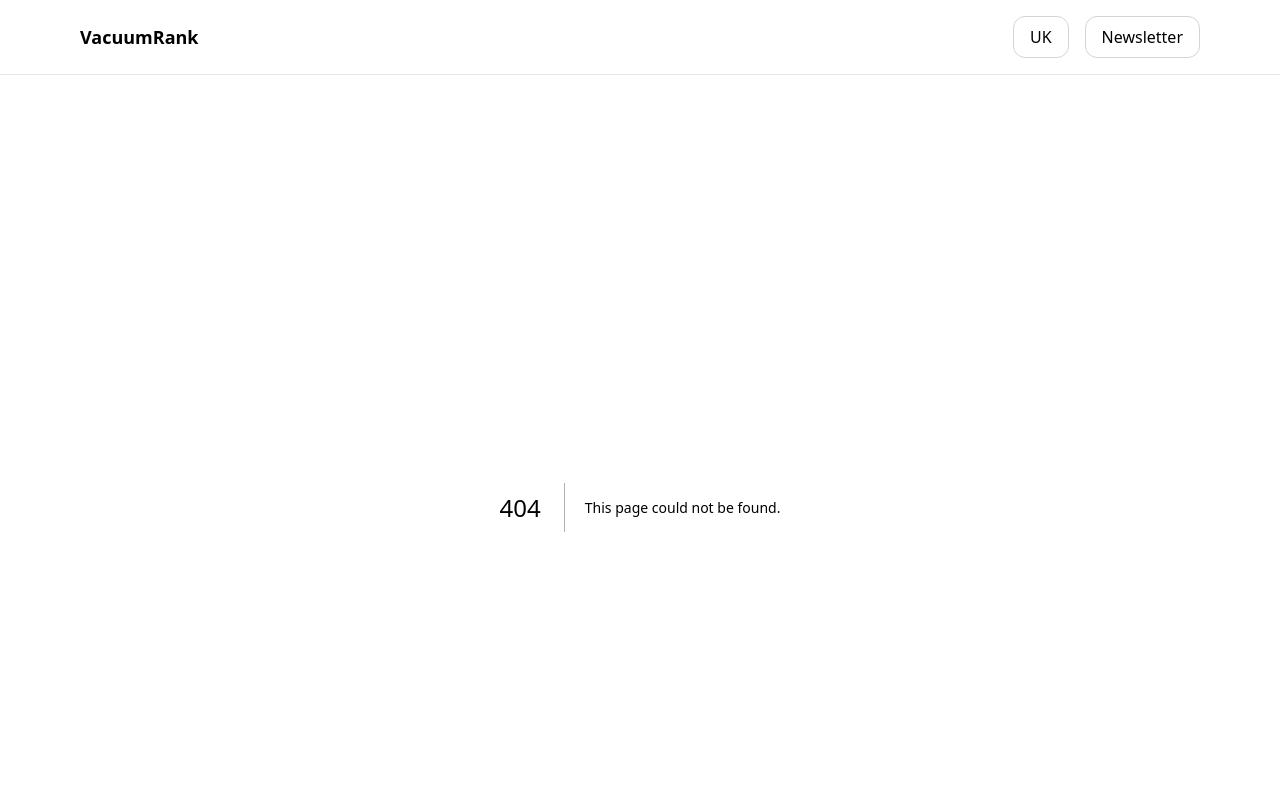
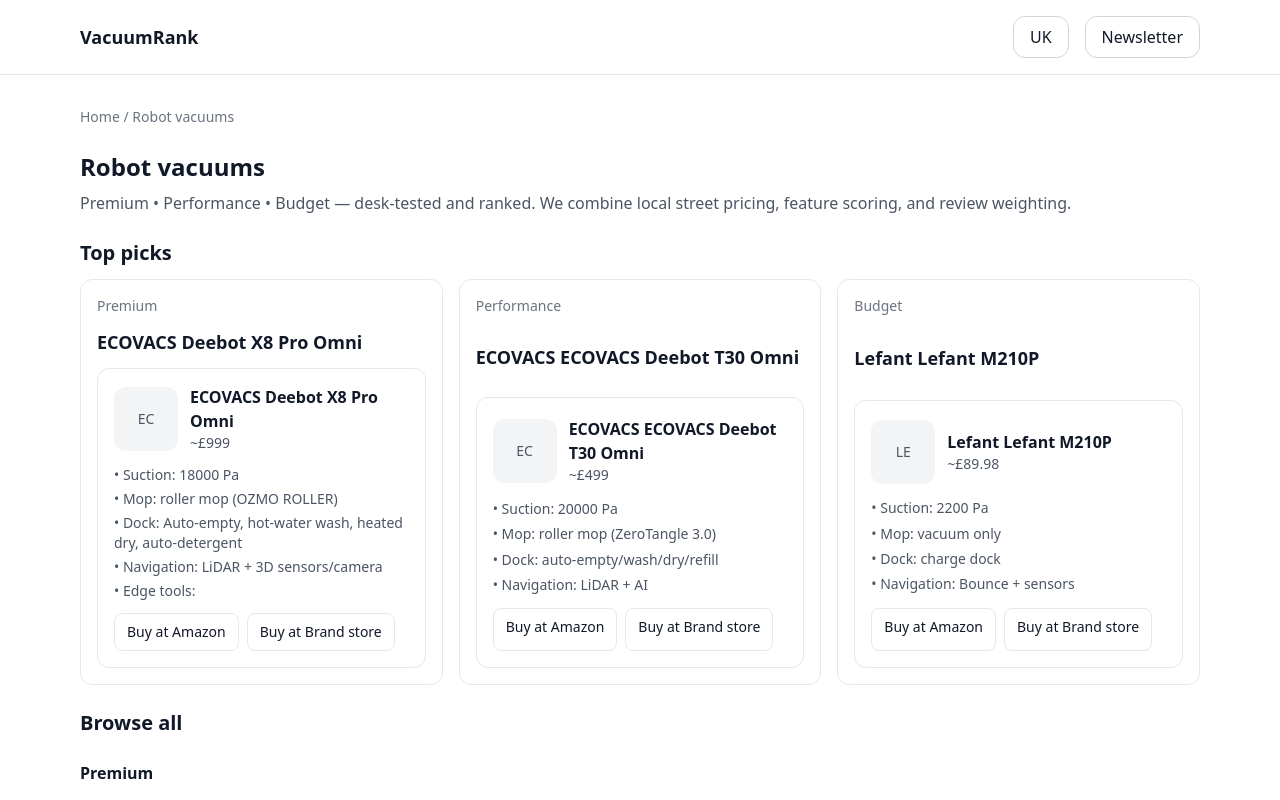
Before and after one commit to tosa0102/vacuumrank, a Next.js app: page /uk/robot-vacuums in a window 1280 px wide. Before the commit this address had no page. Shown: the top 800 px of the page. Built offline with nearby package versions, Linux system fonts and the light colour scheme.

Commit message:
Create page.tsx

```diff
--- /dev/null
+++ b/app/uk/robot-vacuums/page.tsx
@@ -0,0 +1,82 @@
+import ProductCard from "../../components/ProductCard";
+import CompareWidget from "../../components/CompareWidget";
+
+// Datafiler (rotens /data)
+import premium from "../../../data/uk-premium.json";
+import performance from "../../../data/uk-performance.json";
+import budget from "../../../data/uk-budget.json";
+
+export const metadata = { title: "Robot vacuums — RankPilot" };
+
+function nameOf(p: any) {
+  return p?.name || [p?.brand, p?.model].filter(Boolean).join(" ");
+}
+
+export default function Page() {
+  const P = Array.isArray(premium as any) ? (premium as any) : [];
+  const M = Array.isArray(performance as any) ? (performance as any) : [];
+  const B = Array.isArray(budget as any) ? (budget as any) : [];
+
+  const all = [...P, ...M, ...B];
+
+  const topPicks = [P[0], M[0], B[0]].filter(Boolean);
+
+  return (
+    <div className="grid gap-6">
+      <nav className="text-sm text-gray-500">
+        <a href="/">Home</a> / <span>Robot vacuums</span>
+      </nav>
+
+      <header className="grid gap-2">
+        <h1 className="text-2xl font-semibold">Robot vacuums</h1>
+        <p className="text-gray-600">
+          Premium • Performance • Budget — desk-tested and ranked. We combine local street pricing,
+          feature scoring, and review weighting.
+        </p>
+      </header>
+
+      {topPicks.length > 0 && (
+        <section className="grid gap-3">
+          <h2 className="text-xl font-semibold">Top picks</h2>
+          <div className="grid md:grid-cols-3 gap-4">
+            {topPicks.map((p, i) => (
+              <div key={i} className="rounded-xl border p-4 grid gap-3">
+                <div className="text-sm text-gray-500">
+                  {i === 0 ? "Premium" : i === 1 ? "Performance" : "Budget"}
+                </div>
+                <div className="text-lg font-semibold">{nameOf(p)}</div>
+                <ProductCard product={p} />
+              </div>
+            ))}
+          </div>
+        </section>
+      )}
+
+      <section className="grid gap-4">
+        <h2 className="text-xl font-semibold">Browse all</h2>
+
+        <h3 className="font-semibold mt-2">Premium</h3>
+        <div className="grid sm:grid-cols-2 lg:grid-cols-3 gap-4">
+          {P.map((p, i) => (<ProductCard key={`P${i}`} product={p} />))}
+        </div>
+
+        <h3 className="font-semibold mt-4">Performance</h3>
+        <div className="grid sm:grid-cols-2 lg:grid-cols-3 gap-4">
+          {M.map((p, i) => (<ProductCard key={`M${i}`} product={p} />))}
+        </div>
+
+        <h3 className="font-semibold mt-4">Budget</h3>
+        <div className="grid sm:grid-cols-2 lg:grid-cols-3 gap-4">
+          {B.map((p, i) => (<ProductCard key={`B${i}`} product={p} />))}
+        </div>
+      </section>
+
+      {all.length > 0 && (
+        <section className="grid gap-3">
+          <h2 className="text-xl font-semibold">Compare models</h2>
+          <CompareWidget products={all} />
+        </section>
+      )}
+    </div>
+  );
+}
```
